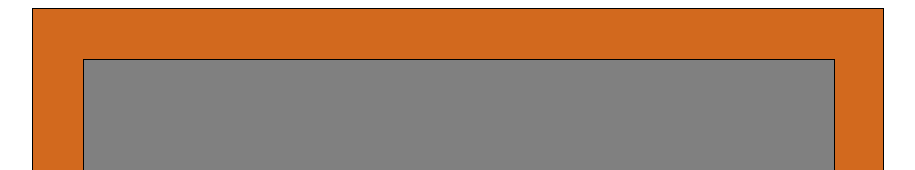
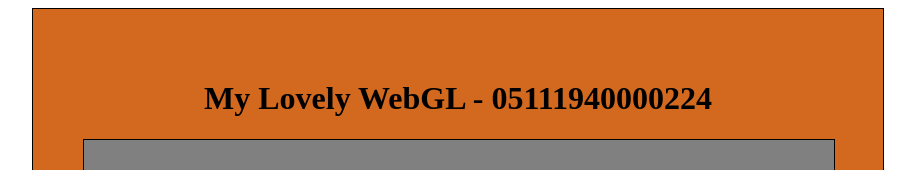
Before and after one commit to cg2021e/assignment-1-afamdafam, a plain HTML site: page index.html in a window 1280 px wide. Shown: the top 170 px of the page, without its empty margins (182-1097 px from the left). Drawn offline with Linux system fonts and the light colour scheme; animation ran at ten frames a second.

Commit message:
Challenge #5

```diff
--- a/index.html
+++ b/index.html
@@ -19,6 +19,7 @@
 </head>
 <body onload="main()">
     <div id="Div1">
+        <h1>My Lovely WebGL - 05111940000224</h1>
     <canvas width="750" height="750" id="myCanvas" style="border: 1px solid black;">
         Your browser does not support WebGL rendering.
     </canvas>
```
